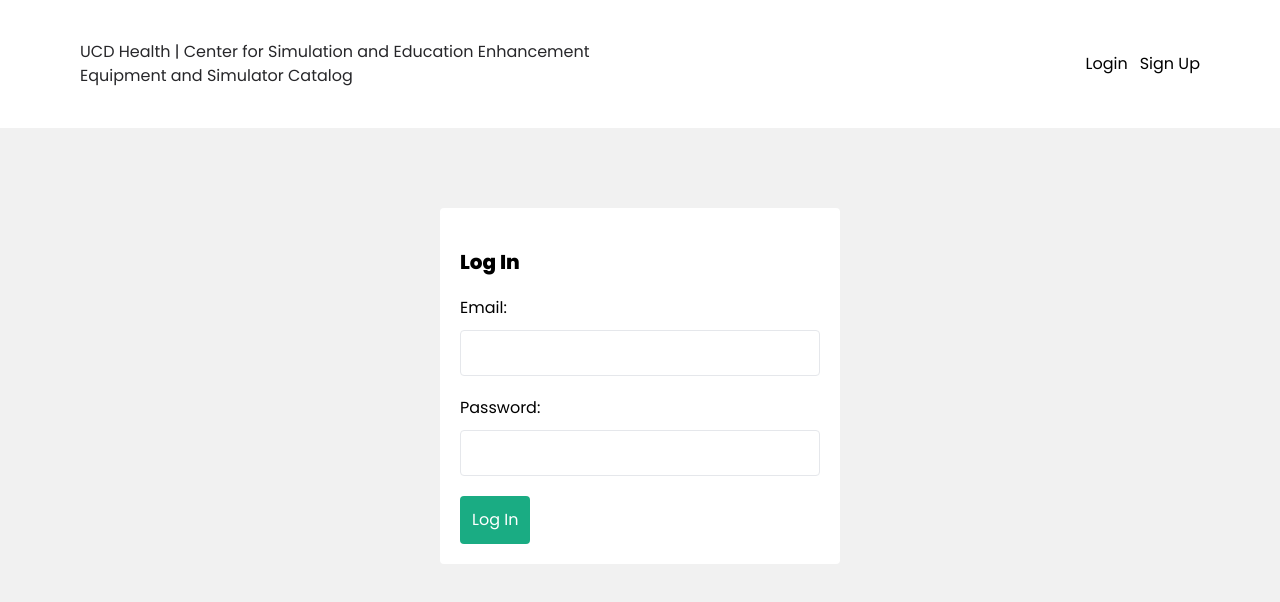
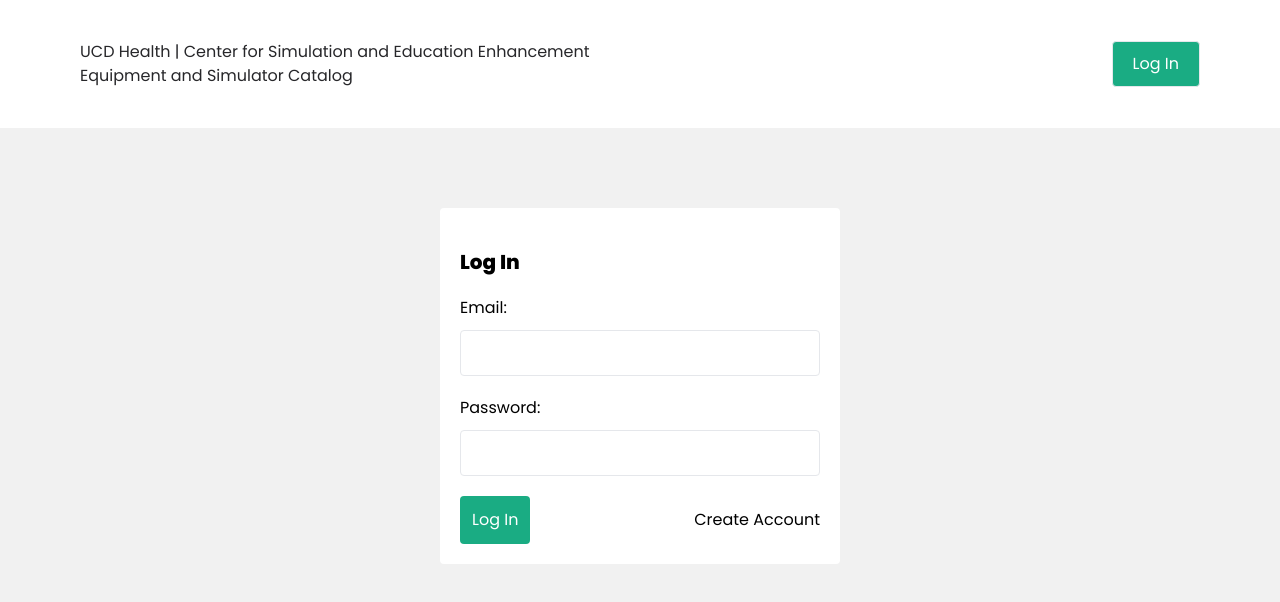
Before and after one commit to s3lven/database-project, a React (Vite) app in the folder database-frontend/: page /login in a window 1280 px wide. Shown: the top 602 px of the page. Built offline with nearby package versions, Linux system fonts and the light colour scheme.

Commit message:
finalized authentication

```diff
--- a/database-frontend/src/components/Database.jsx
+++ b/database-frontend/src/components/Database.jsx
@@ -26,6 +26,8 @@ function Database() {
             .then (res => {
                 setFilteredData(res.data)
                 dispatch({type: 'SET_ITEMS', payload: res.data})
+                console.log("Finished grabbing items: ", res.data)
+
             })
             .catch ((err) => {
                 console.log(err.message)
@@ -57,7 +59,7 @@ function Database() {
 
             setFilteredData(filteredItems)
         }
-    }, [filterInput, filter])
+    }, [items, filterInput, filter])
 
     return (
         <>
--- a/database-frontend/src/components/Navbar.jsx
+++ b/database-frontend/src/components/Navbar.jsx
@@ -27,9 +27,8 @@ const Navbar = () => {
                                 py-1.5 px-2.5 rounded cursor-pointer text-[1em]">Log out</button>
                     </div>
                     :
-                    <div className="flex items-center gap-3">
-                        <Link to='/login'>Login</Link>
-                        <Link to='/signup'>Sign Up</Link>
+                    <div className="border rounded border-solid bg-primary text-white px-5 py-2.5">
+                        <Link to='/login'>Log In</Link>
                     </div>
                     }
                 </nav>
--- a/database-frontend/src/contexts/ItemsContext.jsx
+++ b/database-frontend/src/contexts/ItemsContext.jsx
@@ -16,7 +16,8 @@ function itemsReducer(state, action) {
             return {
                 items: state.items.filter(item => item._id !== action.payload._id)
             }
-        case 'UPDATE_ITEM':
+        case 'UPDATE_ITEM': {
+            console.log("Updated!!!!")
             return {
                 items: state.items.map(i => {
                     if (i._id === action.payload._id) {
@@ -26,6 +27,7 @@ function itemsReducer(state, action) {
                     }
                 })
             }
+        }
         default:
             return state
     }
@@ -33,7 +35,7 @@ function itemsReducer(state, action) {
 
 export default function ItemsProvider({ children }) {
     const [state, dispatch] = useReducer(itemsReducer, {
-        items: []
+        items: null
     }
     )
 
--- a/database-frontend/src/pages/Login.jsx
+++ b/database-frontend/src/pages/Login.jsx
@@ -1,4 +1,5 @@
 import { useState } from 'react'
+import { Link } from 'react-router-dom'
 import { useLogin } from '../hooks/useLogin'
 
 //TODO: Redo form with React-Hook-Form.
@@ -35,10 +36,14 @@ function Login() {
                 value={password}
                 className='p-2.5 mt-2.5 mb-5 w-full border-[1px] rounded box-border'
             />
+            <div className='flex flex-grow items-center justify-between'>
+                <button disabled={isLoading}
+                    className="bg-primary border-none text-white p-3 rounded cursor-pointer">Log In</button>
+                <Link
+                    to="/signup">Create Account</Link>
+            </div>
 
-            <button disabled={isLoading} className="bg-primary border-none text-white p-3 rounded cursor-pointer">Log In</button>
             {error && <div className='p-2.5 bg-[#ffefef] border border-solid border-error text-error rounded my-5 mx-0'>{error}</div>}
-
         </form>
     )
 }
```
